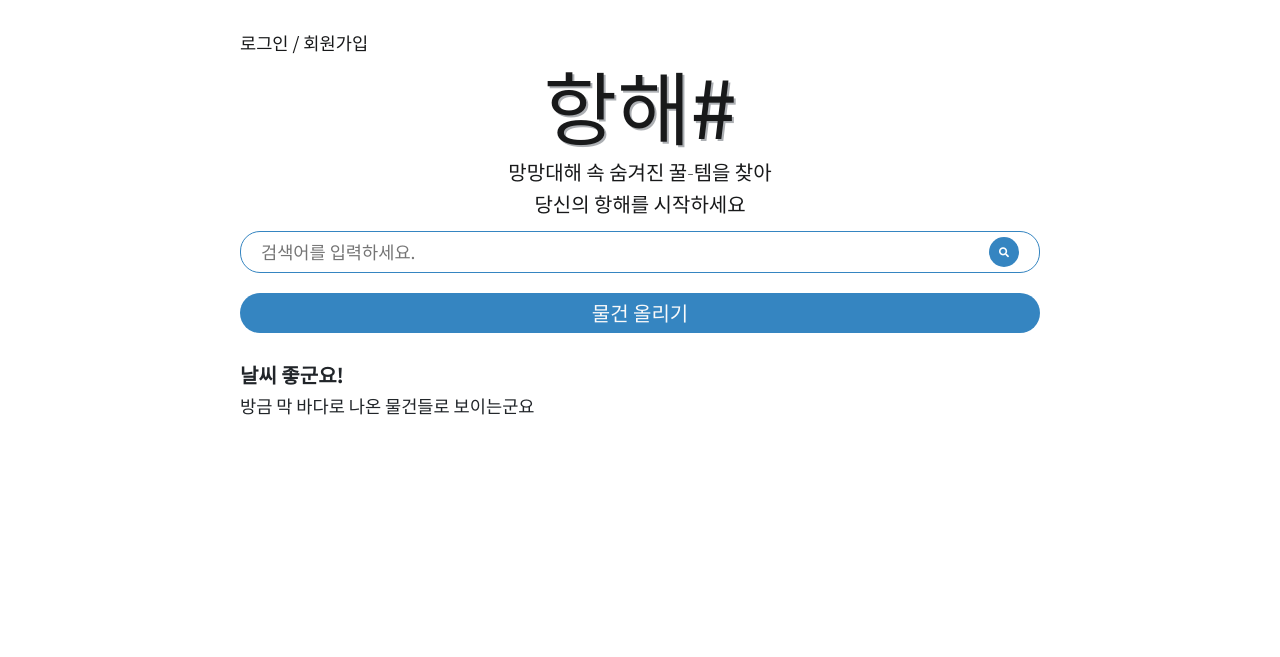
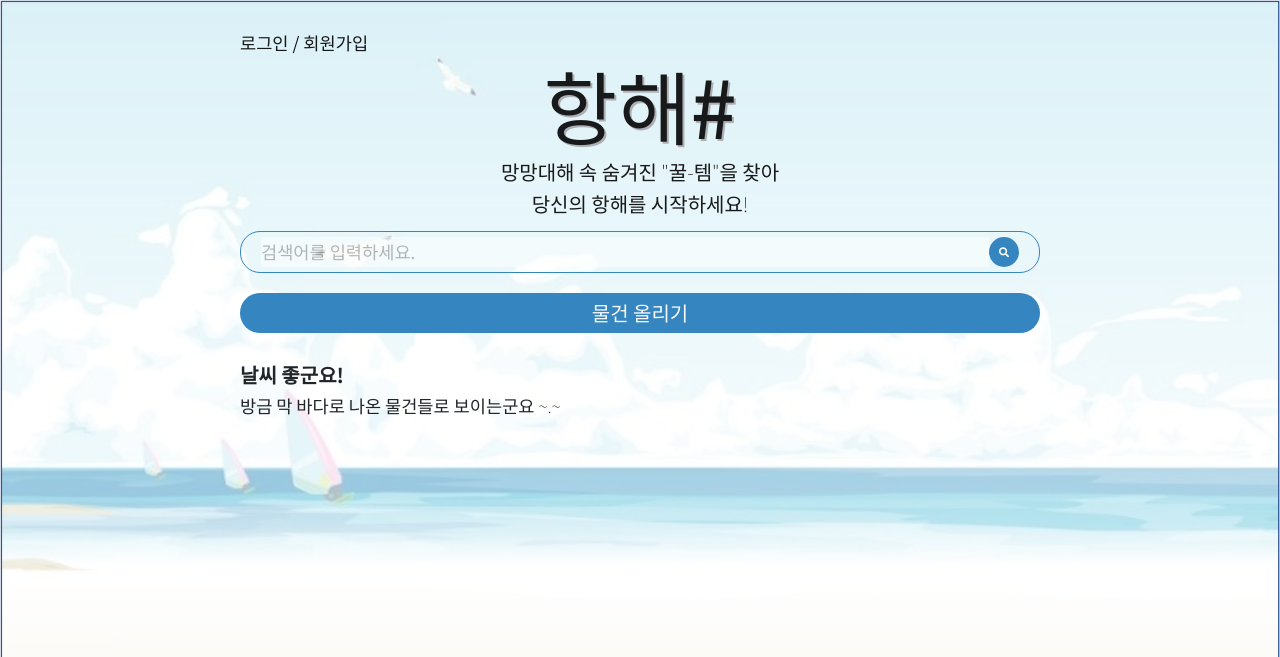
Before and after one commit to msmn1729/Hanghae-shop, a Flask app: page / in a window 1280 px wide. Shown: the top 657 px of the page. Run offline with Flask 2, Linux system fonts and the light colour scheme; data that the repository does not hold is empty; some libraries are stand-ins or nearby versions.

Commit message:
feat: 항해샵 배경 구현

```diff
--- a/templates/goods.html
+++ b/templates/goods.html
@@ -45,6 +45,10 @@
         }
 
         body {
+            height: 100%;
+            background-image: url('../static/main_background.png');
+            background-size: cover;
+            background-repeat: no-repeat;
             font-size: 10px;
             font-family: 'Noto Sans KR', sans-serif;
         }
--- a/templates/goods_upload.html
+++ b/templates/goods_upload.html
@@ -59,6 +59,10 @@
         }
 
         body {
+            height: 100%;
+            background-image: url('../static/main_background.png');
+            background-size: cover;
+            background-repeat: no-repeat;
             font-size: 10px;
             font-family: 'Noto Sans KR', sans-serif;
 
--- a/templates/greeting.html
+++ b/templates/greeting.html
@@ -45,6 +45,10 @@
         }
 
         body {
+            height: 100%;
+            background-image: url('../static/main_background.png');
+            background-size: cover;
+            background-repeat: no-repeat;
             font-size: 10px;
             font-family: 'Noto Sans KR', sans-serif;
         }
--- a/templates/main.html
+++ b/templates/main.html
@@ -55,6 +55,11 @@
         }
 
         body {
+            height: 100%;
+            background-image: url('../static/main_background.png');
+            background-size: cover;
+            background-repeat: no-repeat;
+
             font-size: 10px;
             font-family: 'Noto Sans KR', sans-serif;
         }
@@ -64,6 +69,7 @@
             margin: 0px auto;
             text-align: center;
         }
+
 
         #header {
             margin-top: 30px;
@@ -193,7 +199,7 @@
             color: var(--color-signature);
         }
 
-        #goods-box-header{
+        #goods-box-header {
             margin: 30px 0px;
             text-align: left;
         }
@@ -203,7 +209,7 @@
             font-size: var(--text-normal);
         }
 
-        #goods-box-header > h2{
+        #goods-box-header > h2 {
             font-weight: lighter;
             font-size: var(--text-small);
         }
@@ -302,12 +308,12 @@
 
     <div id="title">
         <h1>항해#</h1>
-        <h2>망망대해 속 숨겨진 꿀-템을 찾아</h2>
-        <h2>당신의 항해를 시작하세요</h2>
+        <h2>망망대해 속 숨겨진 "꿀-템"을 찾아</h2>
+        <h2>당신의 항해를 시작하세요!</h2>
     </div>
 
     <div id="search-box">
-        <input id="search-keyword" placeholder="검색어를 입력하세요.">
+        <input id="search-keyword" placeholder="검색어를 입력하세요." style="opacity: 0.5;">
         <button id="search-button" class="fa fa-search" onclick="onClickSearch()" type="button"></button>
     </div>
 
@@ -317,7 +323,7 @@
 
     <div id="goods-box-header">
         <h1>날씨 좋군요!</h1>
-        <h2>방금 막 바다로 나온 물건들로 보이는군요</h2>
+        <h2>방금 막 바다로 나온 물건들로 보이는군요 ~.~</h2>
     </div>
 
     <div id="goods-box">
```
Also changed, not shown: templates/goods_info.html (+9 -3 lines), static/main_background.png (added).
